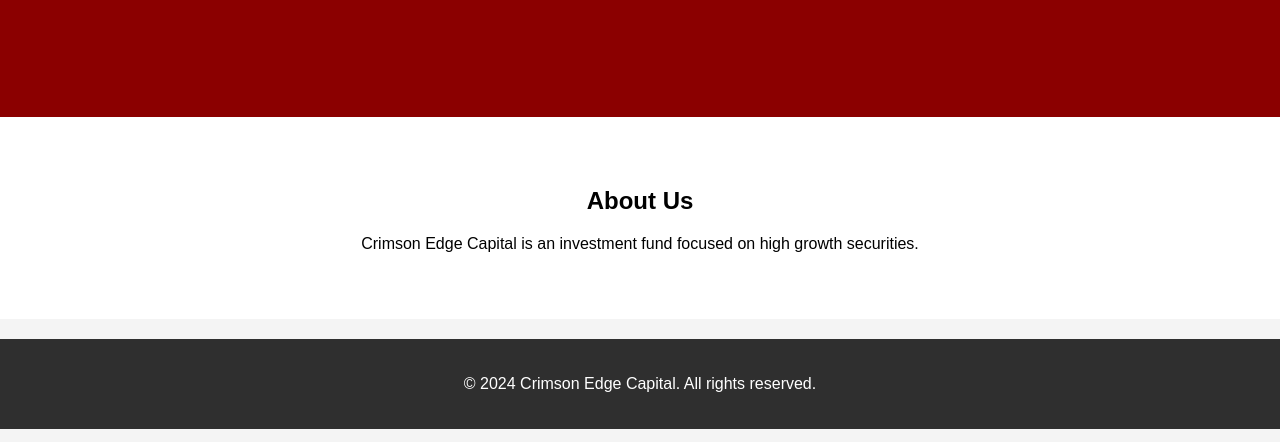
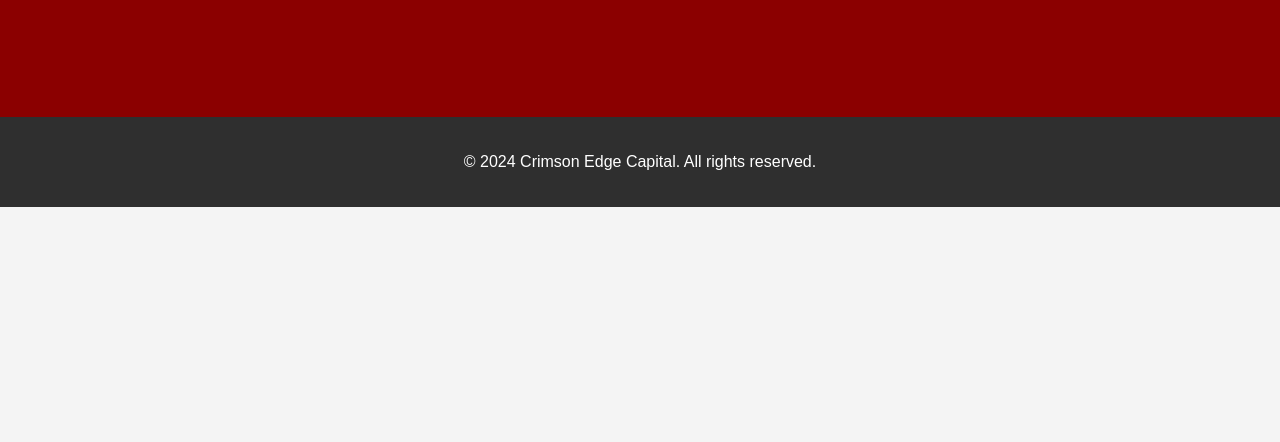
Before and after one commit to crimsonedgecapital/crimsonedgecapital.github.io, a plain HTML site: page index.html in a window 1280 px wide. Shown: the part 358-800 px from the top of the page. Drawn offline with Linux system fonts and the light colour scheme.

Commit message:
Update index.html

```diff
--- a/index.html
+++ b/index.html
@@ -85,11 +85,6 @@
         <p>Established 2024</p>
     </section>
 
-    <section id="about" class="about">
-        <h2>About Us</h2>
-        <p>Crimson Edge Capital is an investment fund focused on high growth securities.</p>
-    </section>
-
     <footer>
         <p>&copy; 2024 Crimson Edge Capital. All rights reserved.</p>
     </footer>
```
